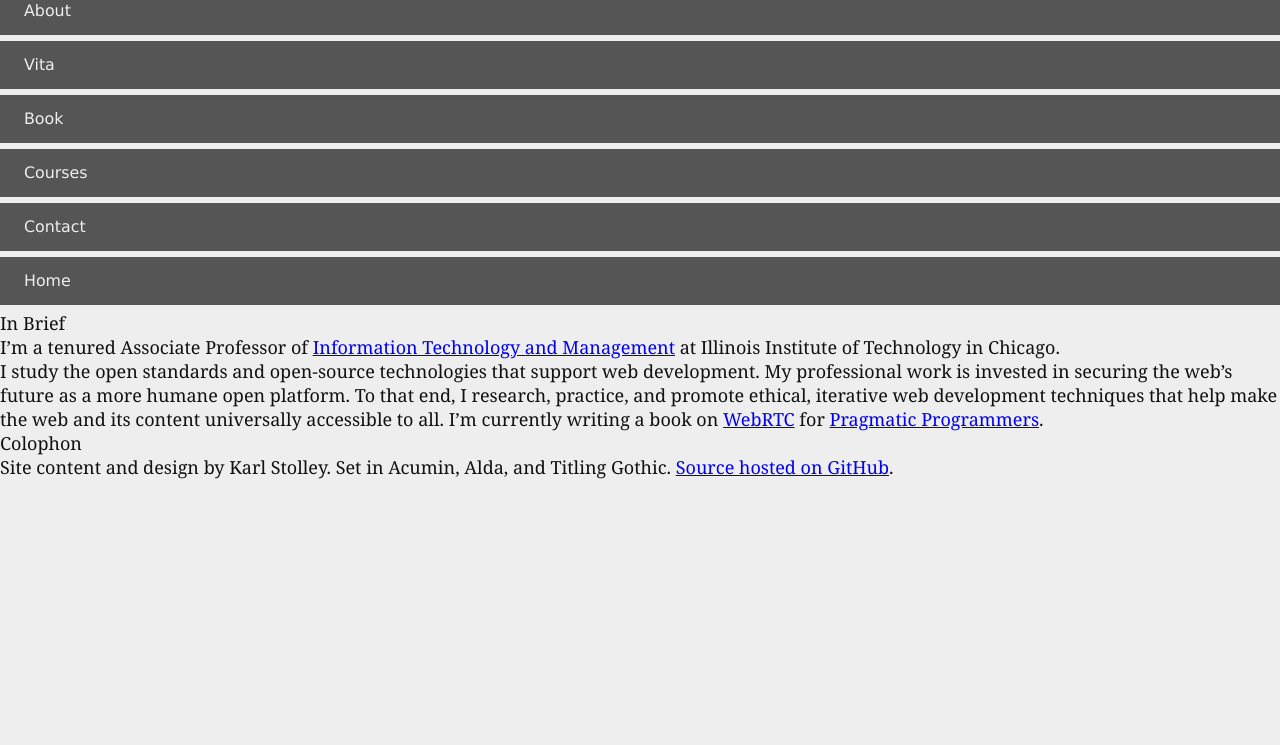
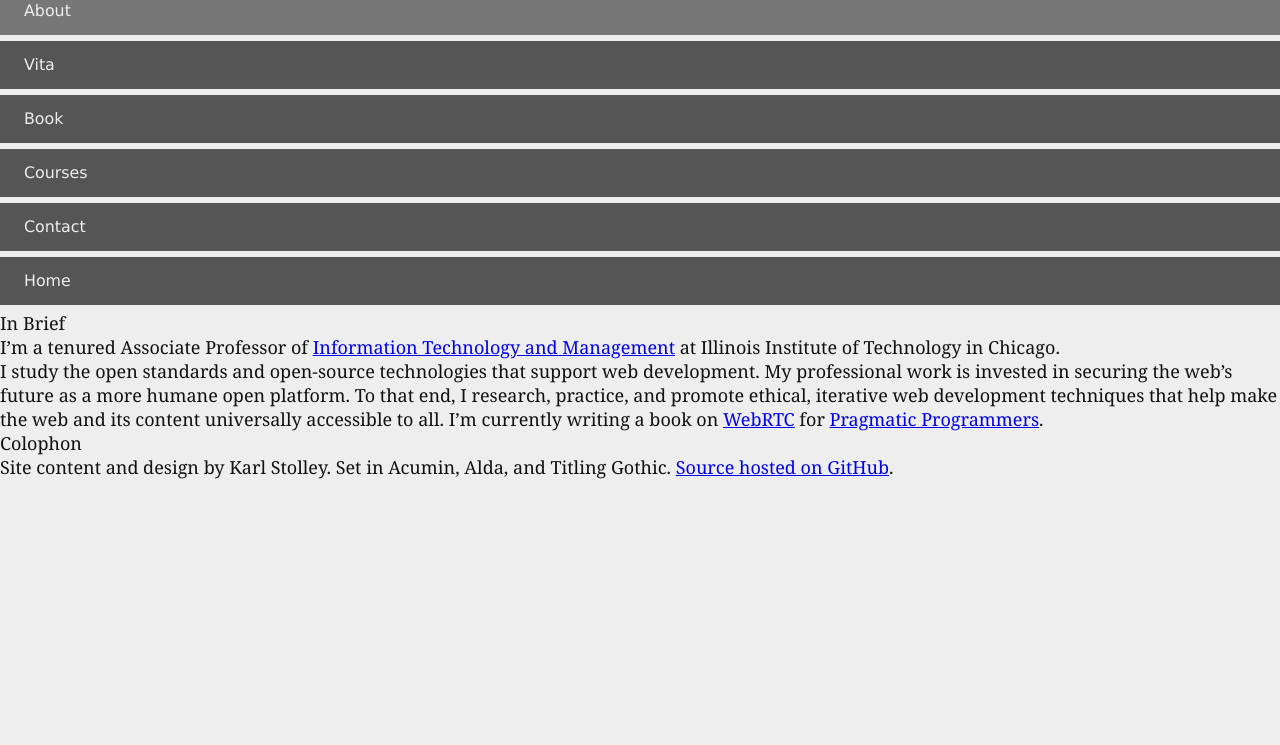
Before and after one commit to fwd-2021/week-11-redux, a plain HTML site: page index.html in a window 1280 px wide. Shown: the part 55-800 px from the top of the page. Drawn offline with Linux system fonts and the light colour scheme.

Commit message:
Highlight hovers/active state and current page nav

```diff
--- a/index.html
+++ b/index.html
@@ -1,5 +1,5 @@
 <!DOCTYPE html>
-<html lang="en-US" id="in-brief">
+<html lang="en-US" id="about">
 <head>
   <title>Karl Stolley: About</title>
   <meta charset="utf-8" />
@@ -19,8 +19,8 @@
 <nav id="navigation">
   <h2>Menu</h2>
   <ul>
-    <li><a href="/about/">About</a></li>
-    <li><a href="/cv/">Vita</a></li>
+    <li><a id="nav-about" href="/about/">About</a></li>
+    <li><a id="nav-cv" href="/cv/">Vita</a></li>
     <li><a href="https://webpg.es/">Book</a></li>
     <li><a href="https://courses.stolley.co/">Courses</a></li>
     <li><a href="/#contact">Contact</a></li>
--- a/screen.css
+++ b/screen.css
@@ -61,6 +61,12 @@ h1 a {
   padding: 24px;
   text-decoration: none;
 }
+#navigation a:hover,
+#navigation a:active,
+#navigation a:focus,
+#about #nav-about {
+  background-color: #777;
+}
 #navigation li {
   margin-bottom: 6px;
 }
```
